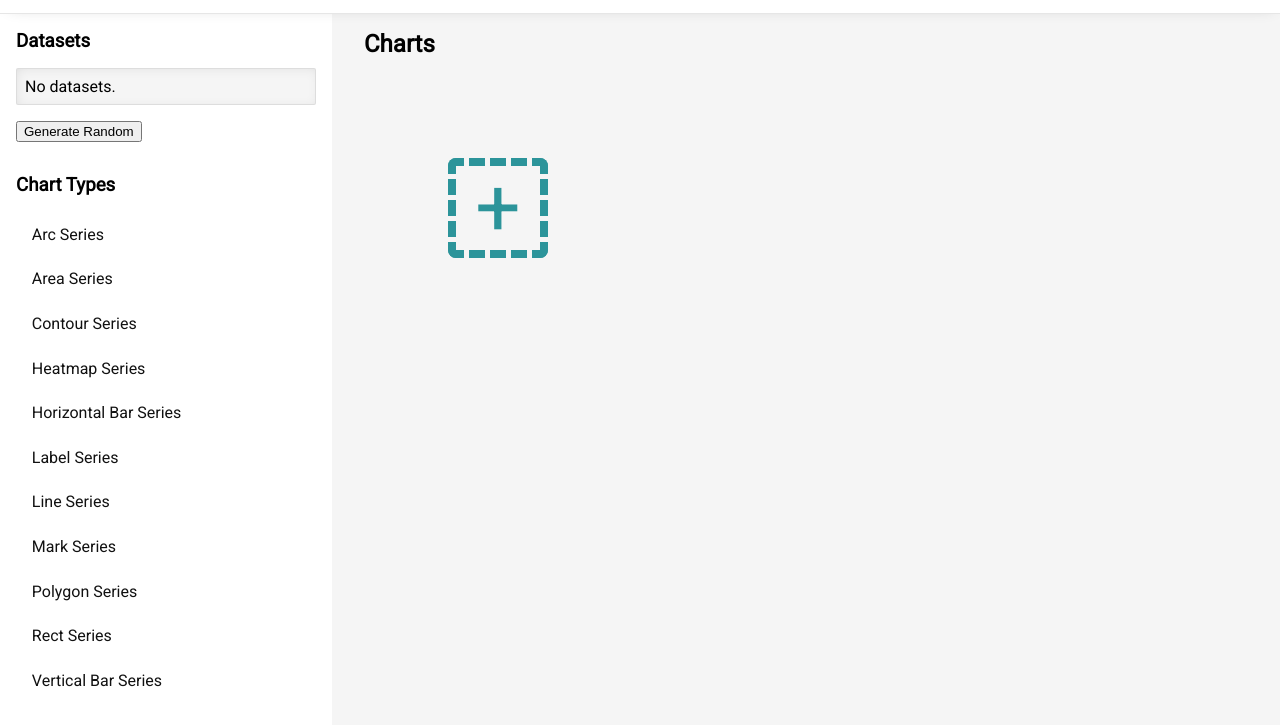
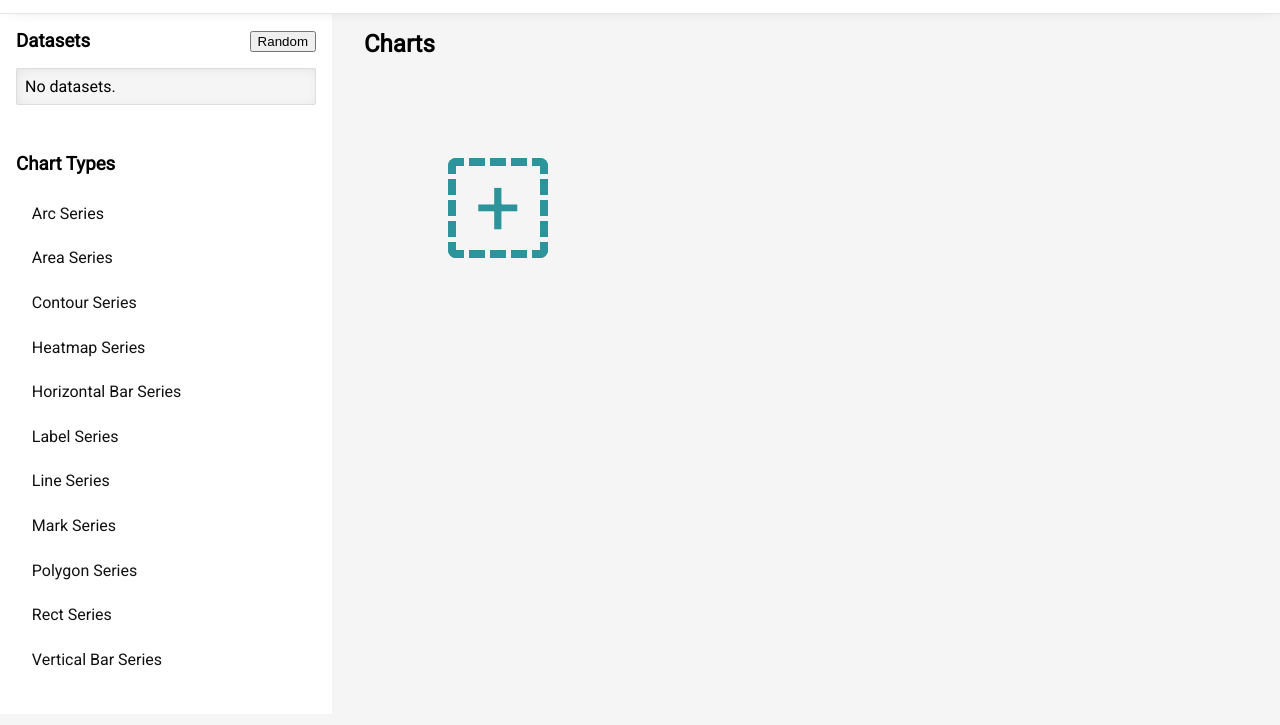
Before and after one commit to limichaelcj/datadive, a Gatsby site: page / in a window 1280 px wide. Shown: the part 47-772 px from the top of the page. Built offline with nearby package versions, Linux system fonts and the light colour scheme; Gatsby itself is replaced by a stand-in of ours.

Commit message:
refactor dataset control layout

```diff
--- a/src/components/control/panel.js
+++ b/src/components/control/panel.js
@@ -2,6 +2,7 @@ import React from 'react';
 import PropTypes from 'prop-types';
 import Styled from './panel.css';
 import Segment from '../segment/segment';
+import Flexbox from '../flex/flexbox';
 import Datalist from './datalist';
 import ChartList from './chartList';
 import series from '../chart/lib/variants';
@@ -10,11 +11,13 @@ const ControlPanel = ({ datasets, selectedSeries, setSeries, generateRandom }) =
   return (
     <Styled>
       <Segment>
-        <h3>Datasets</h3>
+        <Flexbox parent direction="row" align="center" justify="space-between">
+          <h3>Datasets</h3>
+          <button onClick={generateRandom}>
+            Random
+          </button>
+        </Flexbox>
         <Datalist datasets={datasets} />
-        <button onClick={generateRandom}>
-          Generate Random
-        </button>
       </Segment>
       <Segment>
         <h3>Chart Types</h3>
--- a/src/components/flex/flexbox.css.js
+++ b/src/components/flex/flexbox.css.js
@@ -12,4 +12,7 @@ export default styled.div.attrs(props => ({
     ${props => props.parent ? cssParent : ''}
     ${props => props.child ? cssChild : ''}
   `}
+  & > * {
+    display: inline-block;
+  }
 `;
```
